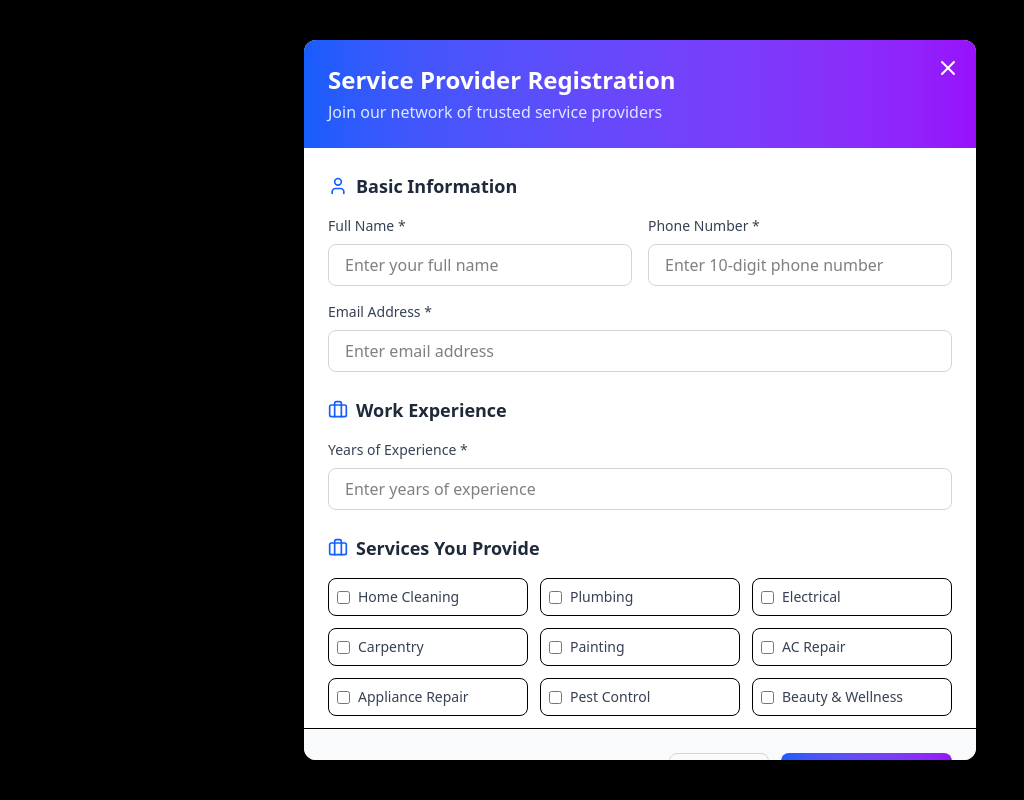
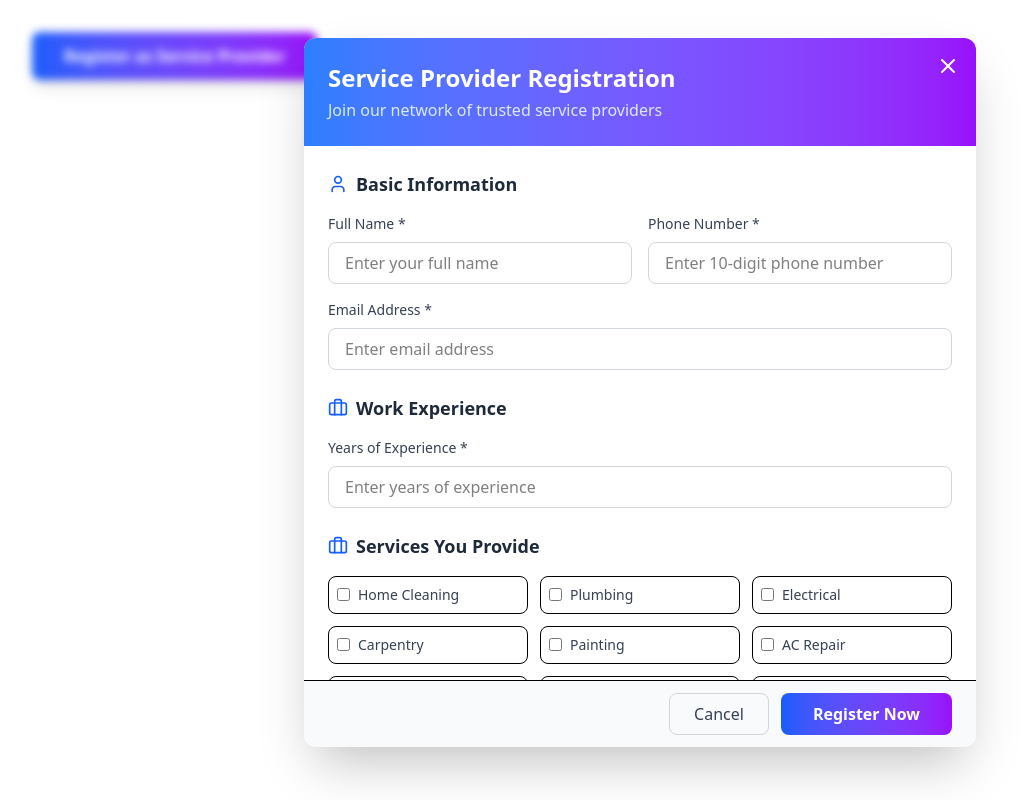
Before and after one commit to Sourabh-beast/yann, a Next.js app: page /registerations in a window 1280 px wide. Both pictures are taken after a click on the button "Register as Service Provider". Shown: the whole page, without its empty margins (0-1024 px from the left). Built offline with nearby package versions, Linux system fonts and the light colour scheme.

Commit message:
Ui Changes

```diff
--- a/src/components/registration/Modal.jsx
+++ b/src/components/registration/Modal.jsx
@@ -92,10 +92,10 @@ export default function ServiceProviderRegistration() {
 
       {/* Modal */}
       {isModalOpen && (
-        <div className="fixed inset-0 bg-black bg-opacity-50 flex items-center justify-center z-50 p-4">
+        <div className="fixed inset-0 backdrop-blur-xs bg-opacity-50 flex items-center justify-center z-50 p-0 h-[98%]">
           <div className="bg-white rounded-xl shadow-2xl max-w-2xl w-full max-h-[90vh] overflow-hidden">
             {/* Header */}
-            <div className="bg-gradient-to-r from-blue-600 to-purple-600 text-white p-6 relative">
+            <div className="bg-gradient-to-r from-blue-500 to-purple-600 text-white p-6 relative">
               <button
                 onClick={() => setIsModalOpen(false)}
                 className="absolute top-4 right-4 text-white hover:text-gray-200"
@@ -107,7 +107,7 @@ export default function ServiceProviderRegistration() {
             </div>
 
             {/* Content */}
-            <div className="p-6 overflow-y-auto max-h-[calc(90vh-140px)]">
+            <div className="p-6 overflow-y-auto max-h-[calc(90vh-186px)]">
               <div className="space-y-6">
                 {/* Basic Information */}
                 <div className="space-y-4">
@@ -262,7 +262,7 @@ export default function ServiceProviderRegistration() {
             </div>
 
             {/* Footer */}
-            <div className="border-t p-6 bg-gray-50">
+            <div className="border-t px-6 py-3 bg-gray-50 ">
               <div className="flex justify-end space-x-3">
                 <button
                   type="button"
```
